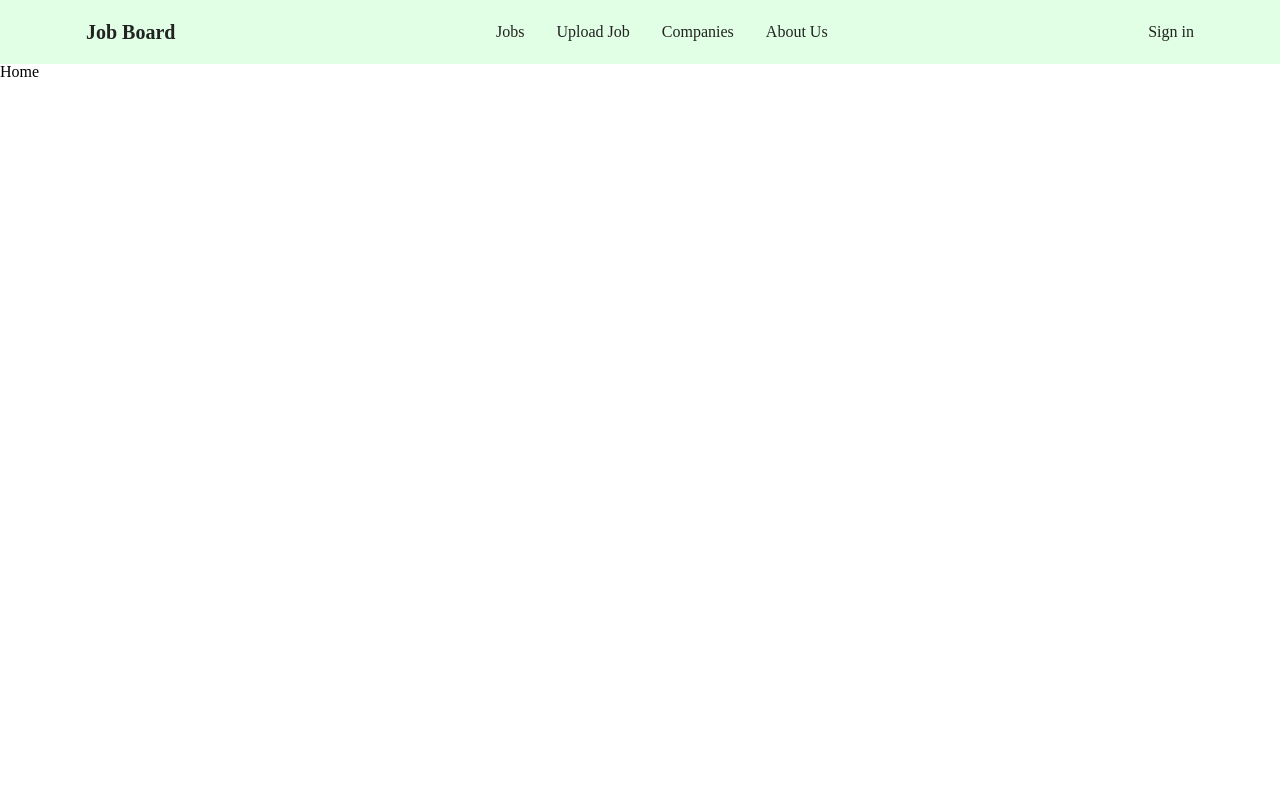
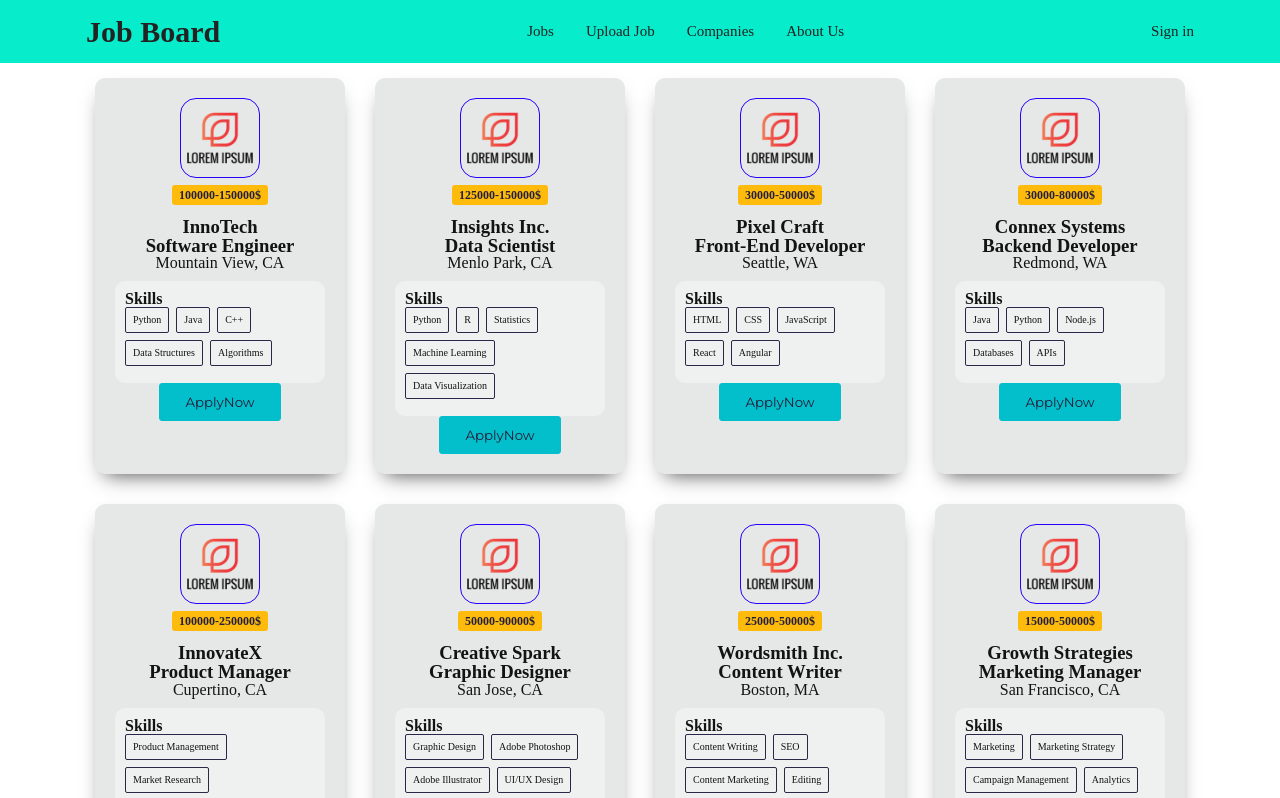
Before and after one commit to lakshit26/job-board, a React (Create React App) app: page / in a window 1280 px wide. Shown: the top 798 px of the page. Built offline with nearby package versions, Linux system fonts and the light colour scheme.

Commit message:
added job cards on home page

```diff
--- a/src/components/Header/styles/header.css
+++ b/src/components/Header/styles/header.css
@@ -75,7 +75,7 @@ body {
 
 .brand {
   font-weight: bold;
-  font-size: 20px;
+  font-size: 30px;
 }
 
 
@@ -86,9 +86,10 @@ img{
 
 .site-header {
   position: relative;
-  background-color: hsl(127, 100%, 94%);
+  background-color: hsl(171, 94%, 48%);
   z-index: 1;
   position:sticky;
+  font-size: 15px;
   top:0;
 }
 
--- a/src/components/Header/styles/reset.min.css
+++ b/src/components/Header/styles/reset.min.css
@@ -1 +1,130 @@
-html,body,div,span,applet,object,iframe,h1,h2,h3,h4,h5,h6,p,blockquote,pre,a,abbr,acronym,address,big,cite,code,del,dfn,em,img,ins,kbd,q,s,samp,small,strike,strong,sub,sup,tt,var,b,u,i,center,dl,dt,dd,ol,ul,li,fieldset,form,label,legend,table,caption,tbody,tfoot,thead,tr,th,td,article,aside,canvas,details,embed,figure,figcaption,footer,header,hgroup,menu,nav,output,ruby,section,summary,time,mark,audio,video{margin:0;padding:0;border:0;font-size:100%;font:inherit;vertical-align:baseline}article,aside,details,figcaption,figure,footer,header,hgroup,menu,nav,section{display:block}body{line-height:1}ol,ul{list-style:none}blockquote,q{quotes:none}blockquote:before,blockquote:after,q:before,q:after{content:'';content:none}table{border-collapse:collapse;border-spacing:0}
+html,
+body,
+div,
+span,
+applet,
+object,
+iframe,
+h1,
+h2,
+h3,
+h4,
+h5,
+h6,
+p,
+blockquote,
+pre,
+a,
+abbr,
+acronym,
+address,
+big,
+cite,
+code,
+del,
+dfn,
+em,
+img,
+ins,
+kbd,
+q,
+s,
+samp,
+small,
+strike,
+strong,
+sub,
+sup,
+tt,
+var,
+b,
+u,
+i,
+center,
+dl,
+dt,
+dd,
+ol,
+ul,
+li,
+fieldset,
+form,
+label,
+legend,
+table,
+caption,
+tbody,
+tfoot,
+thead,
+tr,
+th,
+td,
+article,
+aside,
+canvas,
+details,
+embed,
+figure,
+figcaption,
+footer,
+header,
+hgroup,
+menu,
+nav,
+output,
+ruby,
+section,
+summary,
+time,
+mark,
+audio,
+video
+{
+    margin: 0;
+    padding: 0;
+    border: 0;
+    /* font-size: 100%; */
+    /* font: inherit; */
+    /* vertical-align: baseline */
+}
+
+article,
+aside,
+details,
+figcaption,
+figure,
+footer,
+header,
+hgroup,
+menu,
+nav,
+section {
+    display: block
+}
+
+body {
+    line-height: 1
+}
+
+ol,
+ul {
+    list-style: none
+}
+
+blockquote,
+q {
+    quotes: none
+}
+
+blockquote:before,
+blockquote:after,
+q:before,
+q:after {
+    content: '';
+    content: none
+}
+
+table {
+    border-collapse: collapse;
+    border-spacing: 0
+}
--- a/src/components/Home/Home.js
+++ b/src/components/Home/Home.js
@@ -1,8 +1,18 @@
 import React from 'react'
-
+import JobCard from '../JobCard/JobCard.js'
+import jobs from '../../data.js'
+import './style.css'
 function Home() {
   return (
-    <div>Home</div>
+    <div className="cards-container">
+      {jobs.map(
+        (job)=>{
+          return (
+            <JobCard key={job.id} jobObj={job} />
+          );
+        }
+      )}
+    </div>
 
   )
 }
--- /dev/null
+++ b/src/components/Home/style.css
@@ -0,0 +1,6 @@
+.cards-container{
+    display:flex;
+    flex-wrap: wrap;
+    justify-content: center;
+    margin: 0 4rem 0 4rem;
+}
--- /dev/null
+++ b/src/components/JobCard/JobCard.js
@@ -0,0 +1,35 @@
+import React from 'react'
+import './style.css'
+import logoImg from "../../logo1.png"
+
+const JobCard = (job) => {
+  return (
+    <div className="card-container">
+	<img className="logo" src={logoImg} alt="user" />
+	<br/>
+	<span className="pro">{job.jobObj.estimatedSalaryRange.min}-{job.jobObj.estimatedSalaryRange.max}$</span>
+	<br/><br/>
+	<h3>{job.jobObj.company}</h3>
+	<h3>{job.jobObj.title}</h3>
+	<p>{job.jobObj.location}</p>
+
+	<div className="skills">
+		<h4>Skills</h4>
+		<ul>
+			{job.jobObj.skills.map((skill)=>{
+				return <li>{skill}</li>;
+			})}
+		</ul>
+	</div>
+
+    <div className="buttons">
+		<button className="primary">
+			ApplyNow
+		</button>
+	</div>
+</div>
+
+  )
+}
+
+export default JobCard
--- /dev/null
+++ b/src/components/JobCard/style.css
@@ -0,0 +1,98 @@
+@import url('https://fonts.googleapis.com/css?family=Montserrat');
+
+.card-container {
+	background-color: #e6e8e8;
+	border-radius: 10px;
+	box-shadow: 0px 10px 20px -10px rgba(0,0,0,0.75);
+	color: #121313;
+	padding: 20px;
+    margin:15px;
+	position:relative;
+	width: 250px;
+	max-width: 100%;
+	text-align: center;
+}
+
+.card-container .pro {
+	color: #231E39;
+	background-color: #FEBB0B;
+	border-radius: 3px;
+	font-size: 12px;
+	font-weight: bold;
+	/* margin: ; */
+	padding: 3px 7px;
+	/* position: absolute; */
+	top: 30px;
+	left: 30px;
+}
+
+.card-container .logo {
+	border: 1px solid #2600fd;
+	border-radius: 20%;
+	height: 5em;
+	margin-bottom: 5px;
+}
+
+button.primary {
+	background-color: #03BFCB;
+	border: 1px solid #03BFCB;
+	border-radius: 3px;
+	color: #231E39;
+	font-family: Montserrat, sans-serif;
+	font-weight: 500;
+	padding: 10px 25px;
+}
+
+button.primary.ghost {
+	background-color: transparent;
+	color: #06515b;
+}
+
+.skills {
+	background-color: #eff0f0;
+	text-align: left;
+    /* font-size: 10px; */
+    border-radius: 10px;
+	padding: 10px;
+	margin-top: 10px;
+}
+
+.skills ul {
+	list-style-type: none;
+	margin: 0;
+	padding: 0;
+}
+
+.skills ul li {
+	border: 1px solid #2D2747;
+	border-radius: 2px;
+	display: inline-block;
+	font-size: 10px;
+	margin: 0 7px 7px 0;
+	padding: 7px;
+}
+
+/* footer {
+    background-color: #222;
+    color: #fff;
+    font-size: 14px;
+    bottom: 0;
+    position: fixed;
+    left: 0;
+    right: 0;
+    text-align: center;
+    z-index: 999;
+}
+
+footer p {
+    margin: 10px 0;
+}
+
+footer i {
+    color: red;
+}
+
+footer a {
+    color: #3c97bf;
+    text-decoration: none;
+} */
--- a/src/data.js
+++ b/src/data.js
@@ -1,112 +1,204 @@
-export default jobs = [
+const jobs = [
   {
     "id": 1,
-      "title": "Frontend Developer",
-      "company": "TechCo",
-      "location": "San Francisco, CA",
-      "description": "We're looking for a talented frontend developer to join our team. You'll be responsible for building user interfaces and implementing features using HTML, CSS, and JavaScript frameworks like React.",
-      "requirements": ["Proficiency in HTML, CSS, and JavaScript", "Experience with React or similar frontend frameworks", "Strong problem-solving skills"],
-      "salary": "$80,000 - $100,000 per year",
-      "postedDate": "2024-02-07",
-      "category": "Software Development"
+    "title": "Software Engineer",
+    "company": "InnoTech",
+    "location": "Mountain View, CA",
+    "description":
+      "We are looking for a talented software engineer to join our team and work on cutting-edge projects. You will be responsible for designing, developing, and testing complex software systems.",
+    "skills": ["Python", "Java", "C++", "Data Structures", "Algorithms"],
+    "responsibilities": [
+      "Design, develop, and test software systems.",
+      "Collaborate with other engineers on product development.",
+      "Stay up-to-date on the latest technologies.",
+      "Write clean, maintainable, and efficient code.",
+      "Troubleshoot and debug complex software issues.",
+    ],
+    "estimatedSalaryRange": {
+      "min": 100000,
+      "max": 150000,
+    },
   },
   {
     "id": 2,
-      "title": "UX/UI Designer",
-      "company": "DesignHub",
-      "location": "New York, NY",
-      "description": "We're seeking a creative UX/UI designer to join our design team. You'll collaborate with product managers and developers to create intuitive and visually appealing user interfaces.",
-      "requirements": ["Proficiency in design tools like Sketch, Figma, or Adobe XD", "Experience with user research and usability testing", "Strong portfolio showcasing design skills"],
-      "salary": "$70,000 - $90,000 per year",
-      "postedDate": "2024-02-06",
-      "category": "Design"
+    "title": "Data Scientist",
+    "company": "Insights Inc.",
+    "location": "Menlo Park, CA",
+    "description":
+      "We are seeking a data scientist to join our team and help us make data-driven decisions. You will be responsible for collecting, analyzing, and interpreting data to solve real-world problems.",
+    "skills": ["Python", "R", "Statistics", "Machine Learning", "Data Visualization"],
+    "responsibilities": [
+      "Collect, clean, and analyze data from various sources.",
+      "Develop and implement machine learning models to solve specific problems.",
+      "Communicate insights and findings to stakeholders in a clear and concise manner.",
+      "Stay up-to-date on the latest data science techniques and tools.",
+      "Collaborate with engineers and other data scientists on projects.",
+    ],
+    "estimatedSalaryRange": {
+      "min": 125000,
+      "max": 150000,
+    },
   },
   {
     "id": 3,
-      "title": "Data Scientist",
-      "company": "DataAnalytics Inc.",
+    "title": "Front-End Developer",
+    "company": "Pixel Craft",
     "location": "Seattle, WA",
-      "description": "We're hiring a data scientist to analyze large datasets and extract valuable insights. You'll use machine learning algorithms and statistical techniques to solve complex business problems.",
-      "requirements": ["Proficiency in Python and data analysis libraries like Pandas and NumPy", "Experience with machine learning techniques and algorithms", "Strong communication and presentation skills"],
-      "salary": "$90,000 - $120,000 per year",
-      "postedDate": "2024-02-05",
-      "category": "Data Science"
+    "description":
+      "We are looking for a front-end developer to join our team and build user-friendly web applications. You will be responsible for designing, developing, and testing the user interface of our products.",
+    "skills": ["HTML", "CSS", "JavaScript", "React", "Angular"],
+    "responsibilities": [
+      "Design and develop user interfaces using best practices and accessibility guidelines.",
+      "Build responsive web applications that work across different devices and browsers.",
+      "Write clean, maintainable, and efficient code.",
+      "Collaborate with back-end developers and designers on projects.",
+      "Stay up-to-date on the latest front-end development trends and technologies.",
+    ],
+    "estimatedSalaryRange": {
+      "min": 30000,
+      "max": 50000,
+    },
   },
   {
     "id": 4,
-      "title": "Marketing Manager",
-      "company": "MarketingPro",
-      "location": "Chicago, IL",
-      "description": "We're seeking a dynamic marketing manager to develop and execute marketing campaigns. You'll be responsible for creating content, managing social media channels, and analyzing campaign performance.",
-      "requirements": ["Bachelor's degree in marketing or related field", "Proven experience in marketing or advertising", "Strong analytical and project management skills"],
-      "salary": "$60,000 - $80,000 per year",
-      "postedDate": "2024-02-04",
-      "category": "Marketing"
+    "title": "Backend Developer",
+    "company": "Connex Systems",
+    "location": "Redmond, WA",
+    "description":
+      "We are seeking a backend developer to join our team and develop robust and scalable web services. You will be responsible for designing, developing, and testing the backend infrastructure of our applications.",
+    "skills": ["Java", "Python", "Node.js", "Databases", "APIs"],
+    "responsibilities": [
+      "Design, develop, and test APIs and web services.",
+      "Build and maintain databases.",
+      "Write clean, maintainable, and efficient code.",
+      "Troubleshoot and debug complex backend issues.",
+      "Collaborate with front-end developers and DevOps engineers on projects.",
+    ],
+    "estimatedSalaryRange": {
+      "min": 30000,
+      "max": 80000,
+    },
   },
   {
     "id": 5,
     "title": "Product Manager",
-      "company": "Product Innovations",
-      "location": "Austin, TX",
-      "description": "We're looking for a product manager to drive product development and strategy. You'll work closely with cross-functional teams to define product requirements, prioritize features, and launch new products.",
-      "requirements": ["Bachelor's degree in business, engineering, or related field", "Proven experience in product management or related roles", "Strong leadership and communication skills"],
-      "salary": "$100,000 - $120,000 per year",
-      "postedDate": "2024-02-03",
-      "category": "Product Management"
+    "company": "InnovateX",
+    "location": "Cupertino, CA",
+    "description":
+      "We are looking for a product manager to join our team and lead the development of innovative new products. You will be responsible for defining product vision, conducting market research, and managing the product development lifecycle.",
+    "skills": ["Product Management", "Market Research", "Product Development", "Communication", "Leadership"],
+    "responsibilities": [
+      "Define product vision and roadmap.",
+      "Conduct market research and analyze user needs.",
+      "Manage the product development process from ideation to launch.",
+      "Collaborate with cross-functional teams (engineering, design, marketing).",
+      "Communicate product vision and strategy effectively to stakeholders.",
+    ],
+    "estimatedSalaryRange": {
+      "min": 100000,
+      "max": 250000,
+    },
   },
   {
     "id": 6,
-      "title": "Software Engineer",
-      "company": "TechSolutions",
-      "location": "Los Angeles, CA",
-      "description": "We're hiring a software engineer to design, develop, and maintain software applications. You'll collaborate with a team of engineers to build scalable and reliable software solutions.",
-      "requirements": ["Bachelor's degree in computer science or related field", "Proficiency in programming languages like Java, Python, or C++", "Experience with software development methodologies like Agile or Scrum"],
-      "salary": "$90,000 - $110,000 per year",
-      "postedDate": "2024-02-02",
-      "category": "Software Development"
+    "title": "Graphic Designer",
+    "company": "Creative Spark",
+    "location": "San Jose, CA",
+    "description":
+      "We are looking for a talented graphic designer to join our team and create visually appealing and engaging content. You will be responsible for designing graphics for various marketing materials, social media, and our website.",
+    "skills": ["Graphic Design", "Adobe Photoshop", "Adobe Illustrator", "UI/UX Design", "Typography"],
+    "responsibilities": [
+      "Develop creative concepts for visual content based on client briefs and brand guidelines.",
+      "Design graphics for marketing materials (brochures, flyers, presentations).",
+      "Create social media graphics (posts, banners, stories).",
+      "Design user interfaces (UI) and user experiences (UX) for web and mobile applications.",
+      "Collaborate with copywriters and marketing teams on projects.",
+    ],
+    "estimatedSalaryRange": {
+      "min": 50000,
+      "max": 90000,
+    },
   },
   {
     "id": 7,
-      "title": "Financial Analyst",
-      "company": "FinanceCorp",
+    "title": "Content Writer",
+    "company": "Wordsmith Inc.",
     "location": "Boston, MA",
-      "description": "We're seeking a financial analyst to analyze financial data and provide insights to support business decisions. You'll prepare financial reports, forecast trends, and evaluate investment opportunities.",
-      "requirements": ["Bachelor's degree in finance, accounting, or related field", "Strong analytical and quantitative skills", "Experience with financial modeling and data analysis tools"],
-      "salary": "$70,000 - $90,000 per year",
-      "postedDate": "2024-02-01",
-      "category": "Finance"
+    "description":
+      "We are seeking a skilled content writer to join our team and create engaging and informative content for our website, blog, and social media channels. You will be responsible for researching, writing, and editing various types of content, including blog posts, articles, website copy, and social media captions.",
+    "skills": ["Content Writing", "SEO", "Content Marketing", "Editing","Grammar"],
+    "responsibilities": [
+      "Conduct research and gather information on assigned topics.",
+      "Write clear, concise, and engaging content that resonates with the target audience.",
+      "Optimize content for search engines (SEO) to improve website traffic.",
+      "Edit and proofread content for grammar, spelling, and clarity.",
+      "Collaborate with editors and marketing teams on content strategy and development.",
+    ],
+    "estimatedSalaryRange": {
+      "min": 25000,
+      "max": 50000,
+    },
   },
   {
     "id": 8,
-      "title": "Human Resources Manager",
-      "company": "HR Solutions",
-      "location": "Houston, TX",
-      "description": "We're looking for an HR manager to oversee all aspects of human resources operations. You'll be responsible for recruitment, employee relations, performance management, and HR compliance.",
-      "requirements": ["Bachelor's degree in human resources, business administration, or related field", "Proven experience in HR management or related roles", "Knowledge of labor laws and regulations"],
-      "salary": "$80,000 - $100,000 per year",
-      "postedDate": "2024-01-31",
-      "category": "Human Resources"
+    "title": "Marketing Manager",
+    "company": "Growth Strategies",
+    "location": "San Francisco, CA",
+    "description":
+      "We are looking for a passionate marketing manager to join our team and develop and execute marketing campaigns that drive brand awareness, lead generation, and sales. You will be responsible for creating and managing marketing budgets, developing marketing strategies, and analyzing campaign performance.",
+    "skills": ["Marketing", "Marketing Strategy", "Campaign Management", "Analytics", "Communication"],
+    "responsibilities": [
+      "Develop and implement comprehensive marketing plans and strategies.",
+      "Manage marketing budgets and track return on investment (ROI).",
+      "Create and execute marketing campaigns across various channels (online, offline, social media).",
+      "Analyze marketing campaign performance and make data-driven decisions.",
+      "Collaborate with cross-functional teams (sales, product, design) to achieve marketing goals.",
+    ],
+    "estimatedSalaryRange": {
+      "min": 15000,
+      "max": 50000,
+    },
   },
   {
     "id": 9,
-      "title": "Customer Success Manager",
-      "company": "CustomerFirst",
-      "location": "Denver, CO",
-      "description": "We're seeking a customer success manager to build and maintain strong relationships with our clients. You'll be the main point of contact for customer inquiries, feedback, and escalations.",
-      "requirements": ["Bachelor's degree in business, marketing, or related field", "Experience in customer success, account management, or customer support", "Excellent communication and problem-solving skills"],
-      "salary": "$75,000 - $95,000 per year",
-      "postedDate": "2024-01-30",
-      "category": "Customer Success"
+    "title": "Sales Representative",
+    "company": "Reach Solutions",
+    "location": "Chicago, IL",
+    "description":
+      "We are seeking a driven sales representative to join our team and build relationships with potential customers, identify sales opportunities, and close deals. You will be responsible for prospecting new leads, qualifying leads, and presenting product features and benefits to close deals.",
+    "skills": ["Sales", "Lead Generation", "Communication","Negotiation", "Customer Relationship Management"],
+    "responsibilities": [
+      "Prospect for new leads and qualify them based on sales criteria.",
+      "Develop and maintain relationships with potential and existing customers.",
+      "Present product demos and answer customer questions about features and benefits.",
+      "Negotiate contracts and close deals to achieve sales targets.",
+      "Maintain accurate sales records and reports.",
+    ],
+    "estimatedSalaryRange": {
+      "min": 15000,
+      "max": 35000,
+    },
   },
   {
     "id": 10,
-      "title": "Quality Assurance Engineer",
-      "company": "QA Tech",
-      "location": "Seattle, WA",
-      "description": "We're hiring a QA engineer to ensure the quality and reliability of our software products. You'll design and execute test cases, report bugs, and work closely with development teams to resolve issues.",
-      "requirements": ["Bachelor's degree in computer science, engineering, or related field", "Experience in software testing and quality assurance", "Knowledge of testing tools and methodologies"],
-      "salary": "$80,000 - $100,000 per year",
-      "postedDate": "2024-01-29",
-      "category": "Quality Assurance"
-    }
-  ]
+    "title": "Human Resources Specialist",
+    "company": "Talent Bridge",
+    "location": "Los Gatos, CA",
+    "description":
+      "We are looking for a skilled human resources specialist to join our team and support all aspects of the employee lifecycle, from recruitment and onboarding to training and development. You will be responsible for sourcing and screening candidates, conducting interviews, and managing employee relations.",
+    "skills": ["Human Resources", "Recruitment", "Employee Relations", "Training and Development", "Payroll"],
+    "responsibilities": [
+      "Develop and implement recruiting strategies to attract top talent.",
+      "Screen and interview candidates for open positions.",
+      "Onboard new hires and provide them with the necessary training and resources.",
+      "Manage employee relations, including performance reviews, disciplinary actions, and conflict resolution.",
+      "Maintain accurate employee records and ensure compliance with labor laws.",
+    ],
+    "estimatedSalaryRange": {
+      "min": 150000,
+      "max": 200000,
+    },
+  },
+];
+
+export default jobs;
```
Also changed, not shown: src/logo1.png (added). Lines whose indentation alone changed are shown as unchanged.
